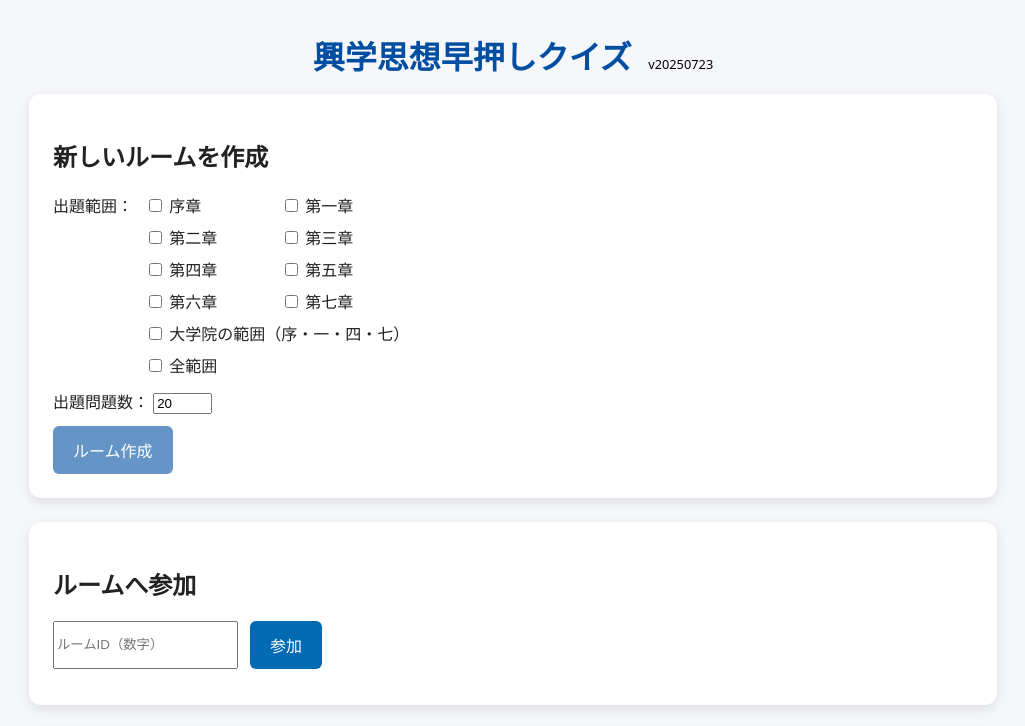
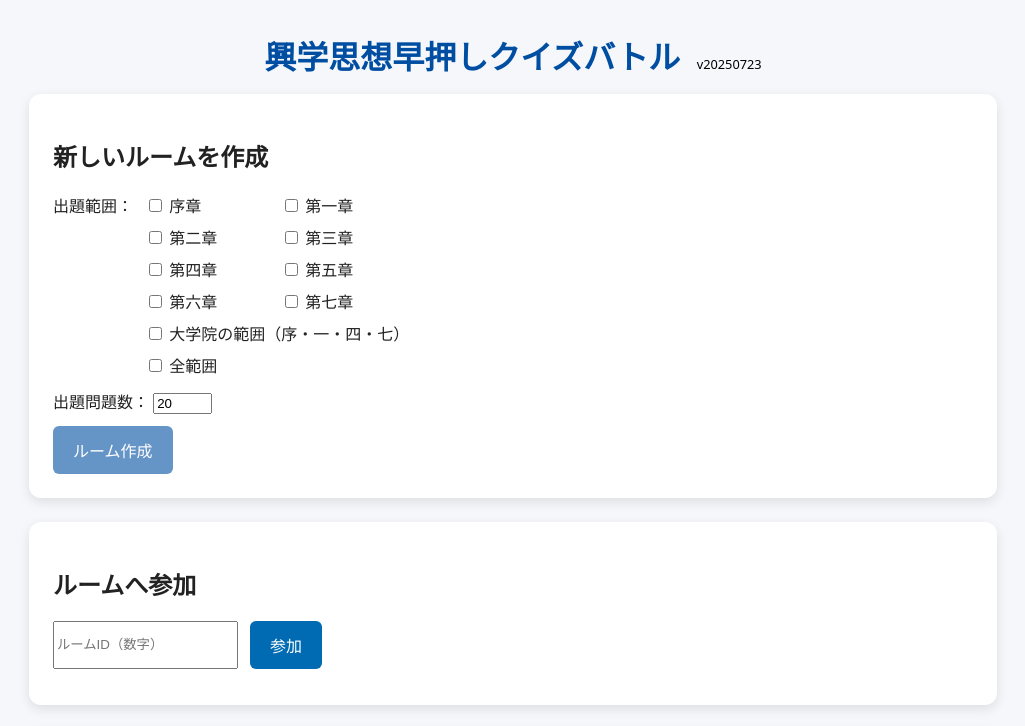
Before and after one commit to t00130489/kgs-test, a plain HTML site: page index.html in a window 1280 px wide. Shown: the top 726 px of the page, without its empty margins (127-1152 px from the left). Drawn offline with Linux system fonts and the light colour scheme; no server answers.

Commit message:
Update index.html

```diff
--- a/index.html
+++ b/index.html
@@ -17,7 +17,7 @@
 </head>
 <body>
   <header>
-    <h1>興学思想早押しクイズ <span class="version">v20250723</span></h1>
+    <h1>興学思想早押しクイズバトル <span class="version">v20250723</span></h1>
   </header>
 
   <main>
```
